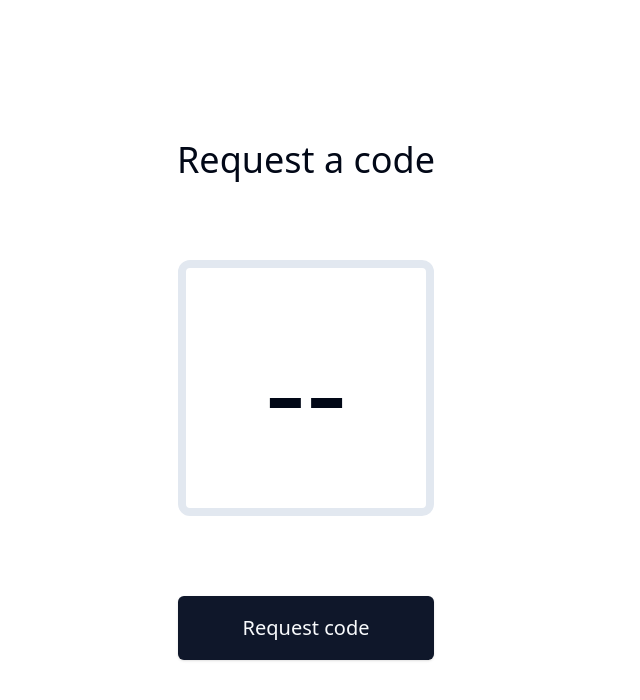
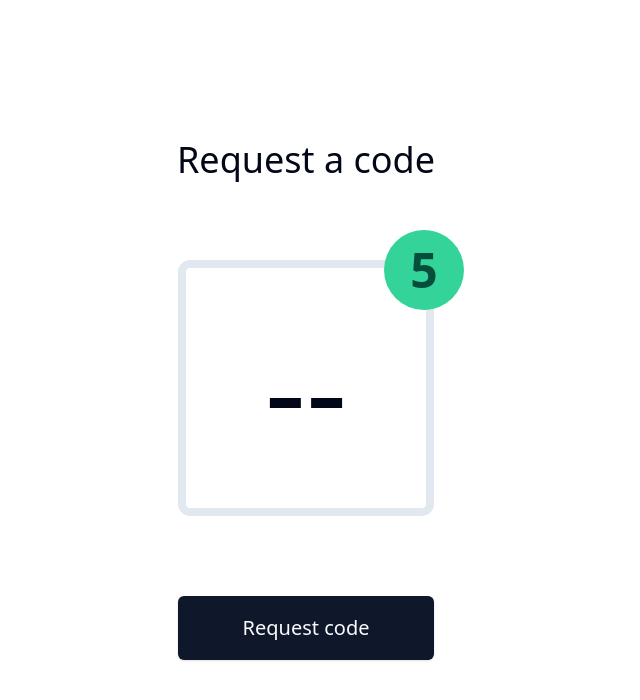
Before and after one commit to josfam/doorways, a React (Vite) app in the folder frontend/: page /code-request in a window 1280 px wide. Shown: the top 700 px of the page, without its empty margins (334-974 px from the left). Built offline with nearby package versions, Linux system fonts and the light colour scheme.

Commit message:
Setup logic for the code countdown timer

```diff
--- a/frontend/src/constants.tsx
+++ b/frontend/src/constants.tsx
@@ -1,4 +1,12 @@
 const baseAPIUrl = "http://127.0.0.1:8000/api/v1";
 const codesAPIUrl = `${baseAPIUrl}/codes`;
 
-export { baseAPIUrl, codesAPIUrl };
+const codeExpirationTime = 5; // seconds
+const expirationCountdownInterval = 1000; // milliseconds
+
+export {
+  baseAPIUrl,
+  codesAPIUrl,
+  codeExpirationTime,
+  expirationCountdownInterval,
+};
--- a/frontend/src/pages/CodeRequestPage.tsx
+++ b/frontend/src/pages/CodeRequestPage.tsx
@@ -1,11 +1,45 @@
 import { useQuery } from "@tanstack/react-query";
-import { codesAPIUrl } from "@/constants";
+import {
+  codesAPIUrl,
+  codeExpirationTime,
+  expirationCountdownInterval,
+} from "@/constants";
 
 import { Button } from "@/components/ui/button";
-import { useState } from "react";
+import { useEffect, useState } from "react";
 
 const CodeRequestPage = () => {
   const [code, setCode] = useState<string>("--");
+  const [expirationTime, setExpirationTime] =
+    useState<number>(codeExpirationTime);
+  const [timeLeft, setTimeLeft] = useState<number>(expirationTime);
+  const [codeWasRequested, setCodeWasRequested] = useState<boolean>(false);
+
+  // Timer for a countdown for expiration of the requested code
+  useEffect(() => {
+    let timer: NodeJS.Timeout;
+    if (!codeWasRequested) return;
+
+    if (timeLeft >= 0) {
+      timer = setTimeout(() => {
+        setTimeLeft((prevTime) => {
+          if (prevTime <= 1) {
+            setCode("--");
+            setCodeWasRequested(false);
+            return codeExpirationTime;
+          }
+          return prevTime - 1;
+        });
+      }, expirationCountdownInterval);
+    }
+
+    // cleanup for the running timer
+    return () => {
+      if (timer) {
+        clearTimeout(timer);
+      }
+    };
+  }, [codeWasRequested, timeLeft]);
 
   const handleCodeRequest = async () => {
     const response = await fetch(`${codesAPIUrl}/random-code`, {
@@ -16,7 +50,9 @@ const CodeRequestPage = () => {
     });
     if (response.ok) {
       const data = await response.json();
+      setExpirationTime(data.expiration_time);
       setCode(data.random_code);
+      setCodeWasRequested(true);
     } else {
       console.error("Error requesting code:", response.statusText);
     }
@@ -27,8 +63,14 @@ const CodeRequestPage = () => {
       <div>
         <h1 className="text-4xl">Request a code</h1>
       </div>
-      <div className="flex h-64 w-64 items-center justify-center rounded-xl border-8 text-9xl">
-        {code}
+      <div className="flex flex-col">
+        {/* container for countdown timer */}
+        <div className="absolute mr-[-30px] mt-[-30px] flex h-20 w-20 items-center justify-center self-end rounded-full bg-emerald-400 text-center text-5xl font-bold text-emerald-900">
+          {timeLeft}
+        </div>
+        <div className="flex h-64 w-64 items-center justify-center rounded-xl border-8 text-9xl">
+          {code}
+        </div>
       </div>
       <Button className="h-16 w-64 p-4 text-xl" onClick={handleCodeRequest}>
         Request code
```
